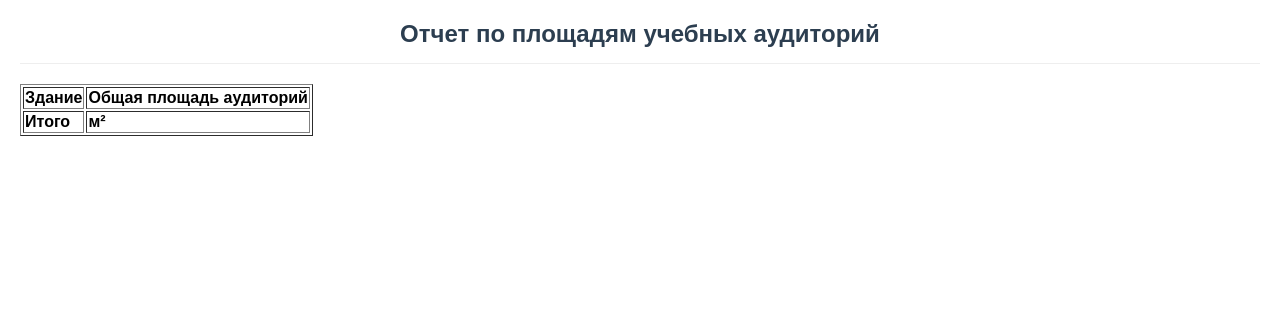
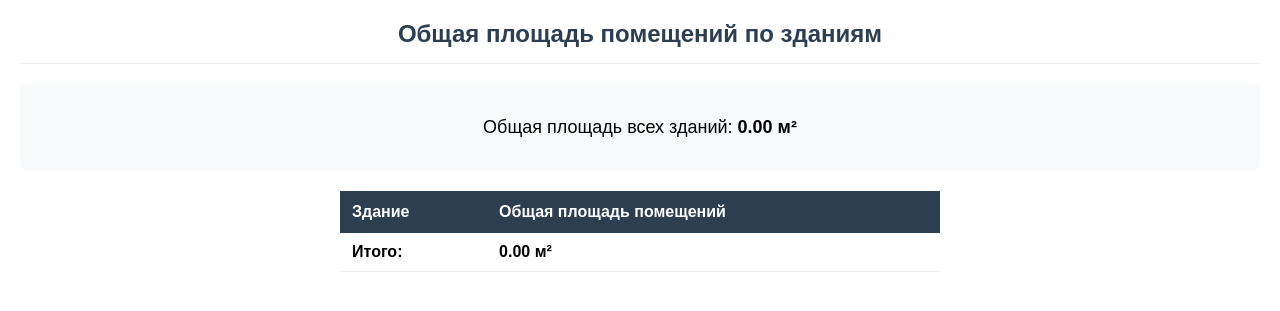
Before and after one commit to Natrix111/praktika-server, a PHP site: template views/site/reports/area.php in a window 1280 px wide. Shown: the part 79-390 px from the top of the page. Run offline with PHP 8.4, Linux system fonts and the light colour scheme; the template is opened without the code that fills it, so the values that code supplies are empty.

Commit message:
area, seats

```diff
--- a/public/style.css
+++ b/public/style.css
@@ -148,3 +148,55 @@ button:hover {
     background-color: #f8f9fa;
     border-radius: 6px;
 }
+
+.report-summary {
+    background: #f8f9fa;
+    padding: 15px;
+    border-radius: 8px;
+    margin-bottom: 20px;
+    text-align: center;
+    font-size: 18px;
+}
+
+.simple-report-table {
+    width: 100%;
+    max-width: 600px;
+    margin: 0 auto;
+    border-collapse: collapse;
+}
+
+.simple-report-table th {
+    background-color: #2c3e50;
+    color: white;
+    padding: 12px;
+    text-align: left;
+}
+
+.simple-report-table td {
+    padding: 10px 12px;
+    border-bottom: 1px solid #eee;
+}
+
+.report-table {
+    width: 100%;
+    max-width: 600px;
+    margin: 0 auto;
+    border-collapse: collapse;
+}
+
+.report-table th {
+    background-color: #2c3e50;
+    color: white;
+    padding: 12px;
+    text-align: left;
+}
+
+.report-table td {
+    padding: 10px 12px;
+    border-bottom: 1px solid #eee;
+    text-align: right;
+}
+
+.report-table td:first-child {
+    text-align: left;
+}
--- a/routes/web.php
+++ b/routes/web.php
@@ -22,7 +22,7 @@ Route::add(['GET', 'POST'], '/rooms/add', [Controller\RoomController::class, 'ad
 Route::add('GET', '/rooms/by-building', [Controller\RoomController::class, 'byBuilding'])
     ->middleware('auth', 'employee');
 
-Route::add('GET', '/reports/area', [Controller\ReportController::class, 'areaReport'])
+Route::add('GET', '/reports/area', [Controller\ReportController::class, 'areasReport'])
     ->middleware('auth', 'employee');
 
 Route::add('GET', '/reports/seats', [Controller\ReportController::class, 'seatsReport'])
--- a/views/site/reports/area.php
+++ b/views/site/reports/area.php
@@ -1,11 +1,28 @@
-<h2>Отчет по площадям учебных аудиторий</h2>
-<table border="1">
-    <tr><th>Здание</th><th>Общая площадь аудиторий</th></tr>
+<h2>Общая площадь помещений по зданиям</h2>
+
+<div class="report-summary">
+    <p>Общая площадь всех зданий: <strong><?= number_format($grandTotal, 2) ?> м²</strong></p>
+</div>
+
+<table class="simple-report-table">
+    <thead>
+    <tr>
+        <th>Здание</th>
+        <th>Общая площадь помещений</th>
+    </tr>
+    </thead>
+    <tbody>
     <?php foreach ($buildings as $building): ?>
         <tr>
-            <td><?= $building['name'] ?></td>
-            <td><?= $building['rooms_sum'] ?? 0 ?> м²</td>
+            <td><?= $building->name ?></td>
+            <td><?= number_format($building->total_area, 2) ?> м²</td>
         </tr>
     <?php endforeach; ?>
-    <tr><td><b>Итого</b></td><td><b><?= $total ?> м²</b></td></tr>
+    </tbody>
+    <tfoot>
+    <tr>
+        <td><strong>Итого:</strong></td>
+        <td><strong><?= number_format($grandTotal, 2) ?> м²</strong></td>
+    </tr>
+    </tfoot>
 </table>
```
Also changed, not shown: app/Controller/ReportController.php (+28 -9 lines), views/site/reports/seats.php (+12 -4 lines).
